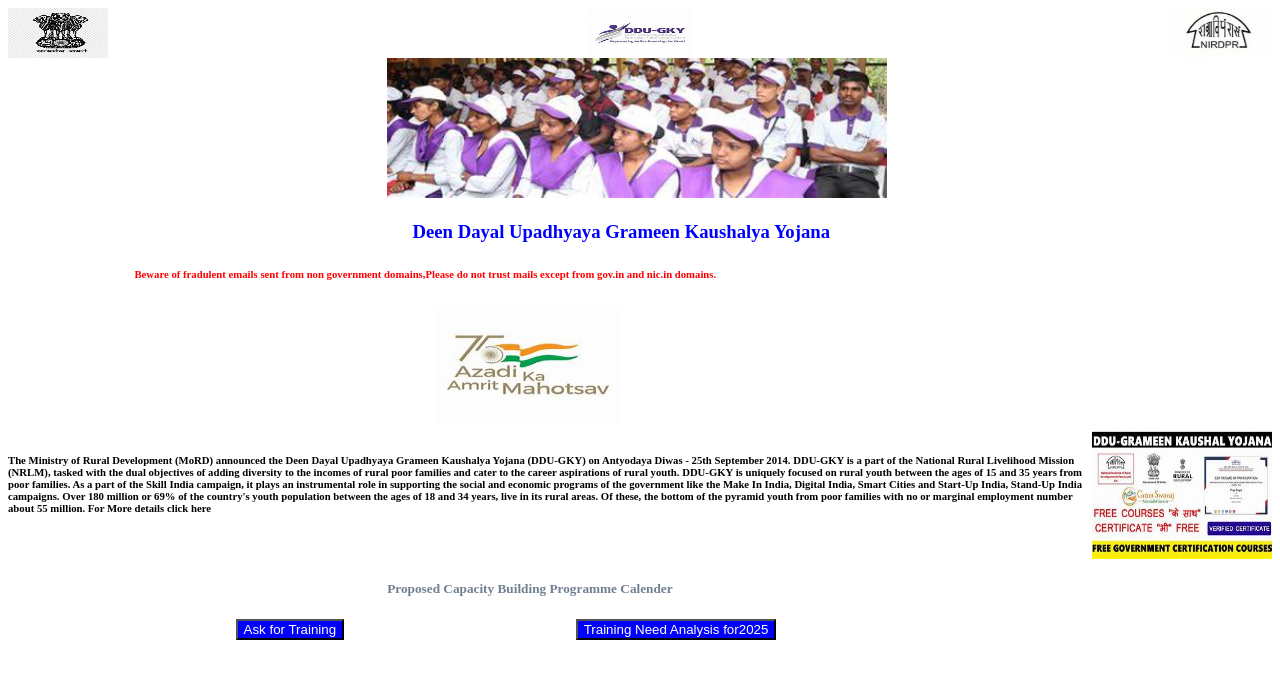
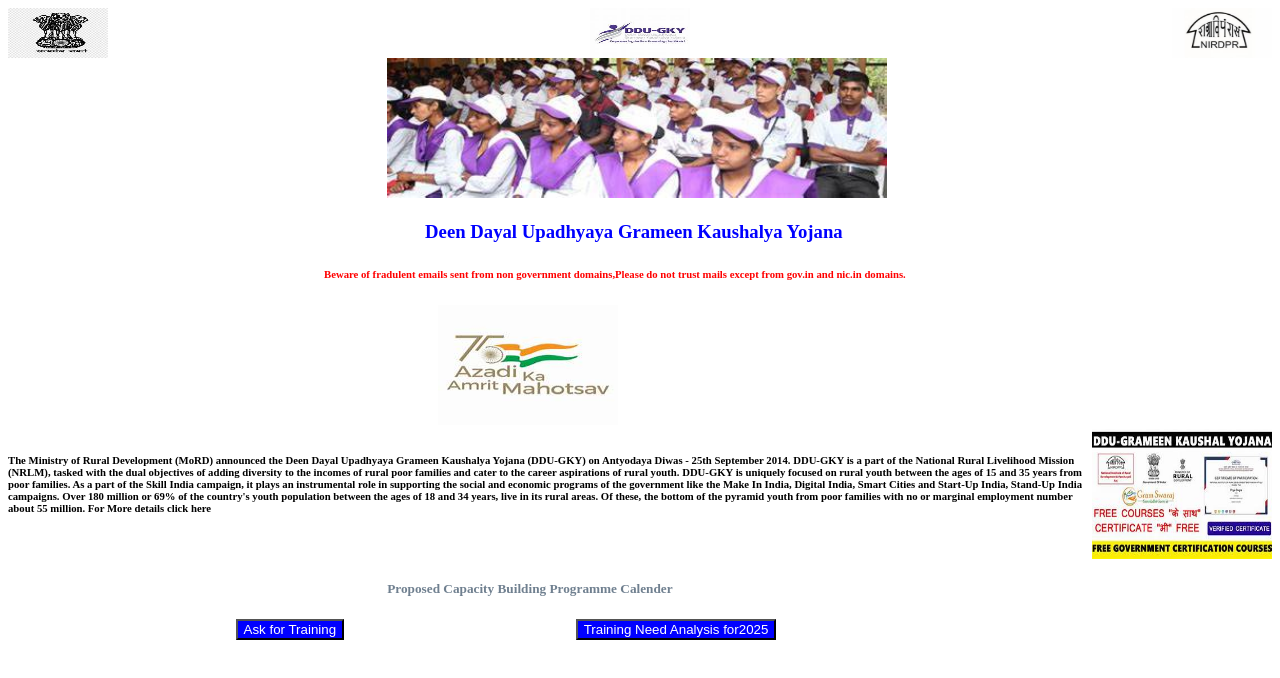
Before and after one commit to nagalakshmi1223/Kancharla-foundation, a plain HTML site: page Home.html in a window 1280 px wide. Drawn offline with Linux system fonts and the light colour scheme.

Commit message:
Update Home.html

```diff
--- a/Home.html
+++ b/Home.html
@@ -29,8 +29,8 @@
 
                 <img src="ddu gkymain-2.jfif" height="140" width="500" style="margin-left:30%;">
 
-                   <h3 style="color:blue;margin-left:32%;">Deen Dayal Upadhyaya Grameen Kaushalya Yojana</h3>
-                   <h6 style="color:red;margin-left:10%;">Beware of fradulent emails sent from non government domains,Please do not trust mails except from gov.in and nic.in domains.</h6>
+                   <h3 style="color:blue;margin-left:33%;">Deen Dayal Upadhyaya Grameen Kaushalya Yojana</h3>
+                   <h6 style="color:red;margin-left:25%;">Beware of fradulent emails sent from non government domains,Please do not trust mails except from gov.in and nic.in domains.</h6>
                 <img src="Azadi.jfif" width="180" height="120" style="margin-left:34%;">
                 <div class="para">
                     <div>
```
